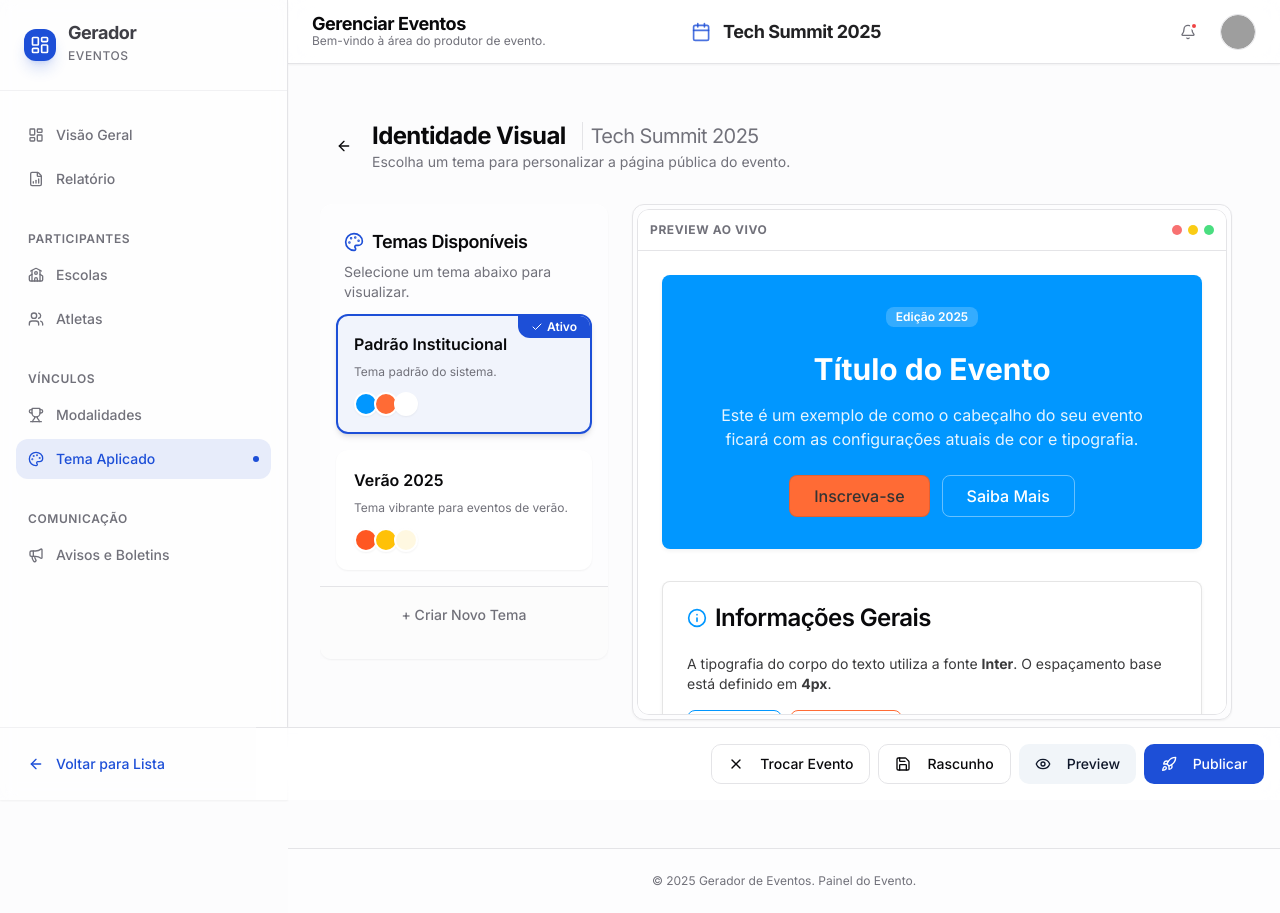
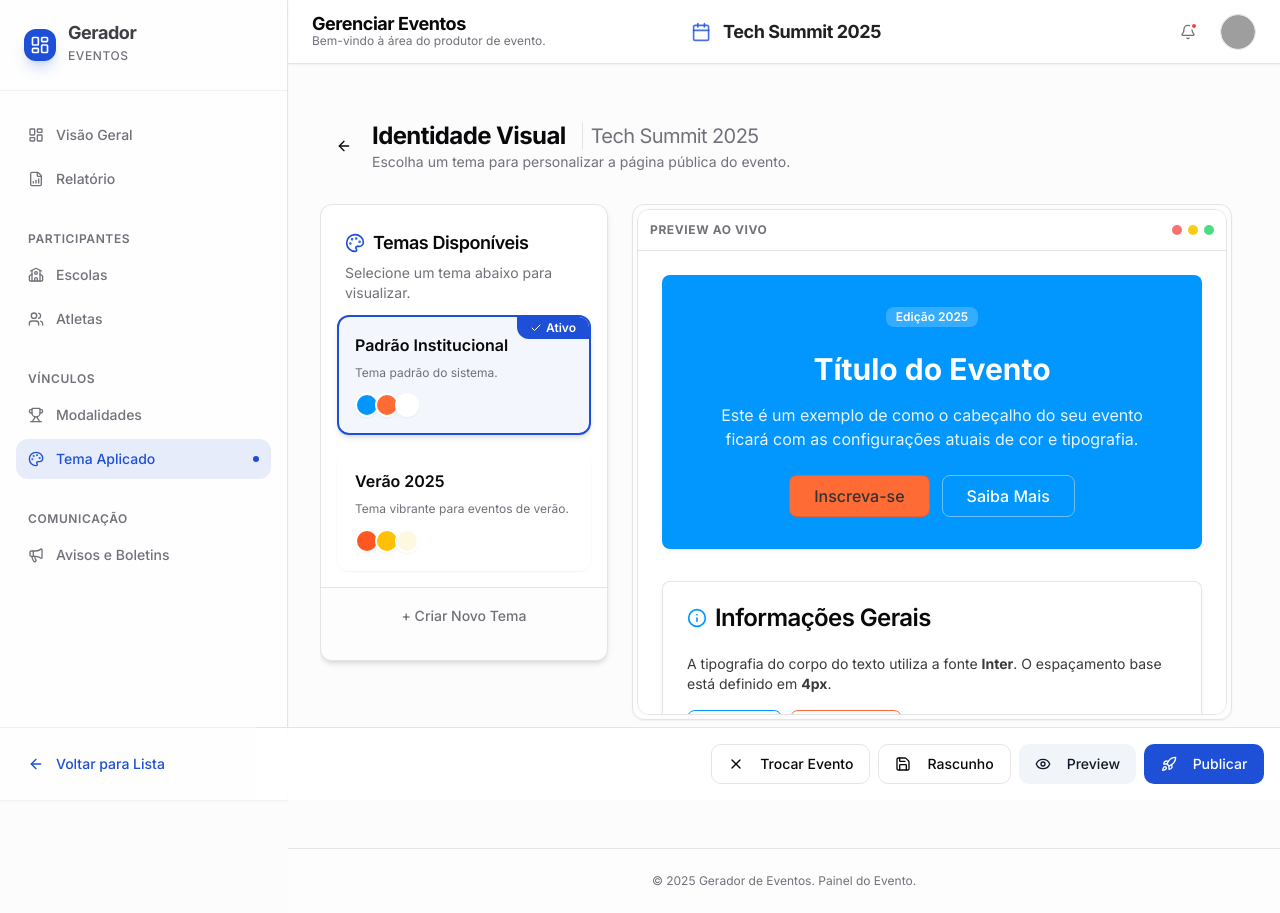
Before and after one commit to AtilaMedeiros/gerador-de-eventos_ultimo, a React (Vite) app: page /area-do-produtor/evento/1/tema in a window 1280 px wide. Built offline with nearby package versions, Linux system fonts and the light colour scheme; sample sign-in values are in the browser's storage; grey boxes are pictures that could not be loaded.

Commit message:
style: Aprimora o estilo do cartão de identidade visual e adiciona rolagem vertical ao seu conteúdo.

```diff
--- a/src/pages/dashboard/event-config/ApplyVisualIdentity.tsx
+++ b/src/pages/dashboard/event-config/ApplyVisualIdentity.tsx
@@ -197,7 +197,7 @@ export default function ApplyVisualIdentity({
 
         {/* Left Column: Theme Selection */}
         <div className="lg:col-span-4 flex flex-col">
-          <Card className="flex flex-col shadow-sm border-0 bg-background/50">
+          <Card className="flex flex-col shadow-md border bg-card rounded-xl overflow-hidden">
             <CardHeader className="shrink-0 pb-3">
               <CardTitle className="text-lg flex items-center gap-2">
                 <Palette className="h-5 w-5 text-primary" />
@@ -207,7 +207,7 @@ export default function ApplyVisualIdentity({
                 Selecione um tema abaixo para visualizar.
               </CardDescription>
             </CardHeader>
-            <CardContent className="px-4 pb-4 grid gap-4">
+            <CardContent className="px-4 pb-4 grid gap-4 max-h-[600px] overflow-y-auto scrollbar-thin">
               {themes.map((theme) => (
                 <div
                   key={theme.id}
```
